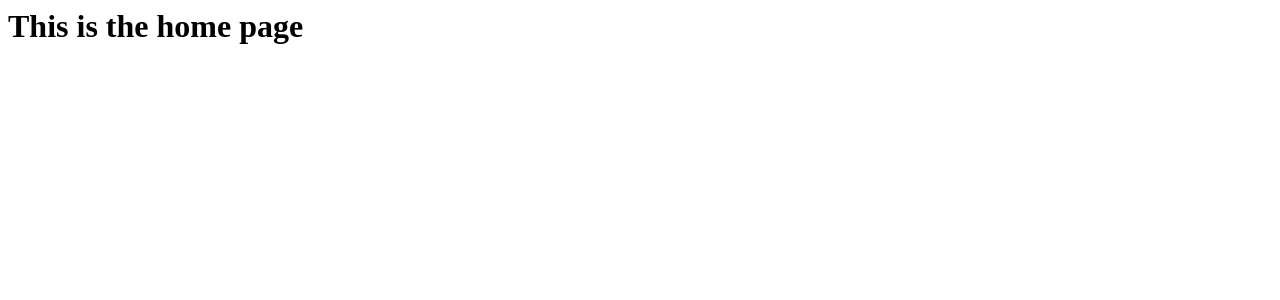
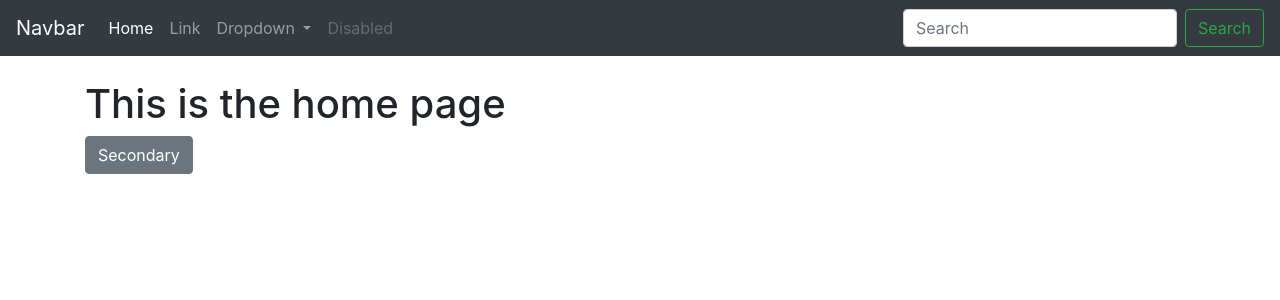
Before and after one commit to naeem-bebit/django-data, a Django app: page / in a window 1280 px wide. Shown: the top 300 px of the page. Run offline with Django 3.2, Linux system fonts and the light colour scheme.

Commit message:
base.html

```diff
--- /dev/null
+++ b/src/authenticate/templates/authenticate/base.html
@@ -0,0 +1,66 @@
+<!doctype html>
+<html lang="en">
+  <head>
+    <!-- Required meta tags -->
+    <meta charset="utf-8">
+    <meta name="viewport" content="width=device-width, initial-scale=1, shrink-to-fit=no">
+
+    <!-- Bootstrap CSS -->
+    <link rel="stylesheet" href="https://cdn.jsdelivr.net/npm/bootstrap@4.5.3/dist/css/bootstrap.min.css" integrity="sha384-TX8t27EcRE3e/ihU7zmQxVncDAy5uIKz4rEkgIXeMed4M0jlfIDPvg6uqKI2xXr2" crossorigin="anonymous">
+
+    <title>Hello, world!</title>
+  </head>
+  <body>
+    <nav class="navbar navbar-expand-lg navbar-dark bg-dark">
+      <a class="navbar-brand" href="#">Navbar</a>
+      <button class="navbar-toggler" type="button" data-toggle="collapse" data-target="#navbarSupportedContent" aria-controls="navbarSupportedContent" aria-expanded="false" aria-label="Toggle navigation">
+        <span class="navbar-toggler-icon"></span>
+      </button>
+
+      <div class="collapse navbar-collapse" id="navbarSupportedContent">
+        <ul class="navbar-nav mr-auto">
+          <li class="nav-item active">
+            <a class="nav-link" href="#">Home <span class="sr-only">(current)</span></a>
+          </li>
+          <li class="nav-item">
+            <a class="nav-link" href="#">Link</a>
+          </li>
+          <li class="nav-item dropdown">
+            <a class="nav-link dropdown-toggle" href="#" id="navbarDropdown" role="button" data-toggle="dropdown" aria-haspopup="true" aria-expanded="false">
+              Dropdown
+            </a>
+            <div class="dropdown-menu" aria-labelledby="navbarDropdown">
+              <a class="dropdown-item" href="#">Action</a>
+              <a class="dropdown-item" href="#">Another action</a>
+              <div class="dropdown-divider"></div>
+              <a class="dropdown-item" href="#">Something else here</a>
+            </div>
+          </li>
+          <li class="nav-item">
+            <a class="nav-link disabled" href="#" tabindex="-1" aria-disabled="true">Disabled</a>
+          </li>
+        </ul>
+        <form class="form-inline my-2 my-lg-0">
+          <input class="form-control mr-sm-2" type="search" placeholder="Search" aria-label="Search">
+          <button class="btn btn-outline-success my-2 my-sm-0" type="submit">Search</button>
+        </form>
+      </div>
+    </nav>
+    <br/>
+    <div class="container">
+      {% block content %}
+      {% endblock %}
+    </div>
+    <!-- Optional JavaScript; choose one of the two! -->
+
+    <!-- Option 1: jQuery and Bootstrap Bundle (includes Popper) -->
+    <script src="https://code.jquery.com/jquery-3.5.1.slim.min.js" integrity="sha384-DfXdz2htPH0lsSSs5nCTpuj/zy4C+OGpamoFVy38MVBnE+IbbVYUew+OrCXaRkfj" crossorigin="anonymous"></script>
+    <script src="https://cdn.jsdelivr.net/npm/bootstrap@4.5.3/dist/js/bootstrap.bundle.min.js" integrity="sha384-ho+j7jyWK8fNQe+A12Hb8AhRq26LrZ/JpcUGGOn+Y7RsweNrtN/tE3MoK7ZeZDyx" crossorigin="anonymous"></script>
+
+    <!-- Option 2: jQuery, Popper.js, and Bootstrap JS
+    <script src="https://code.jquery.com/jquery-3.5.1.slim.min.js" integrity="sha384-DfXdz2htPH0lsSSs5nCTpuj/zy4C+OGpamoFVy38MVBnE+IbbVYUew+OrCXaRkfj" crossorigin="anonymous"></script>
+    <script src="https://cdn.jsdelivr.net/npm/popper.js@1.16.1/dist/umd/popper.min.js" integrity="sha384-9/reFTGAW83EW2RDu2S0VKaIzap3H66lZH81PoYlFhbGU+6BZp6G7niu735Sk7lN" crossorigin="anonymous"></script>
+    <script src="https://cdn.jsdelivr.net/npm/bootstrap@4.5.3/dist/js/bootstrap.min.js" integrity="sha384-w1Q4orYjBQndcko6MimVbzY0tgp4pWB4lZ7lr30WKz0vr/aWKhXdBNmNb5D92v7s" crossorigin="anonymous"></script>
+    -->
+  </body>
+</html>
--- a/src/authenticate/templates/authenticate/home.html
+++ b/src/authenticate/templates/authenticate/home.html
@@ -1 +1,8 @@
+{% extends 'authenticate/base.html' %}
+
+{% block content %}
+
 <h1>This is the home page</h1>
+<button type="button" class="btn btn-secondary">Secondary</button>
+
+{% endblock %}
```
